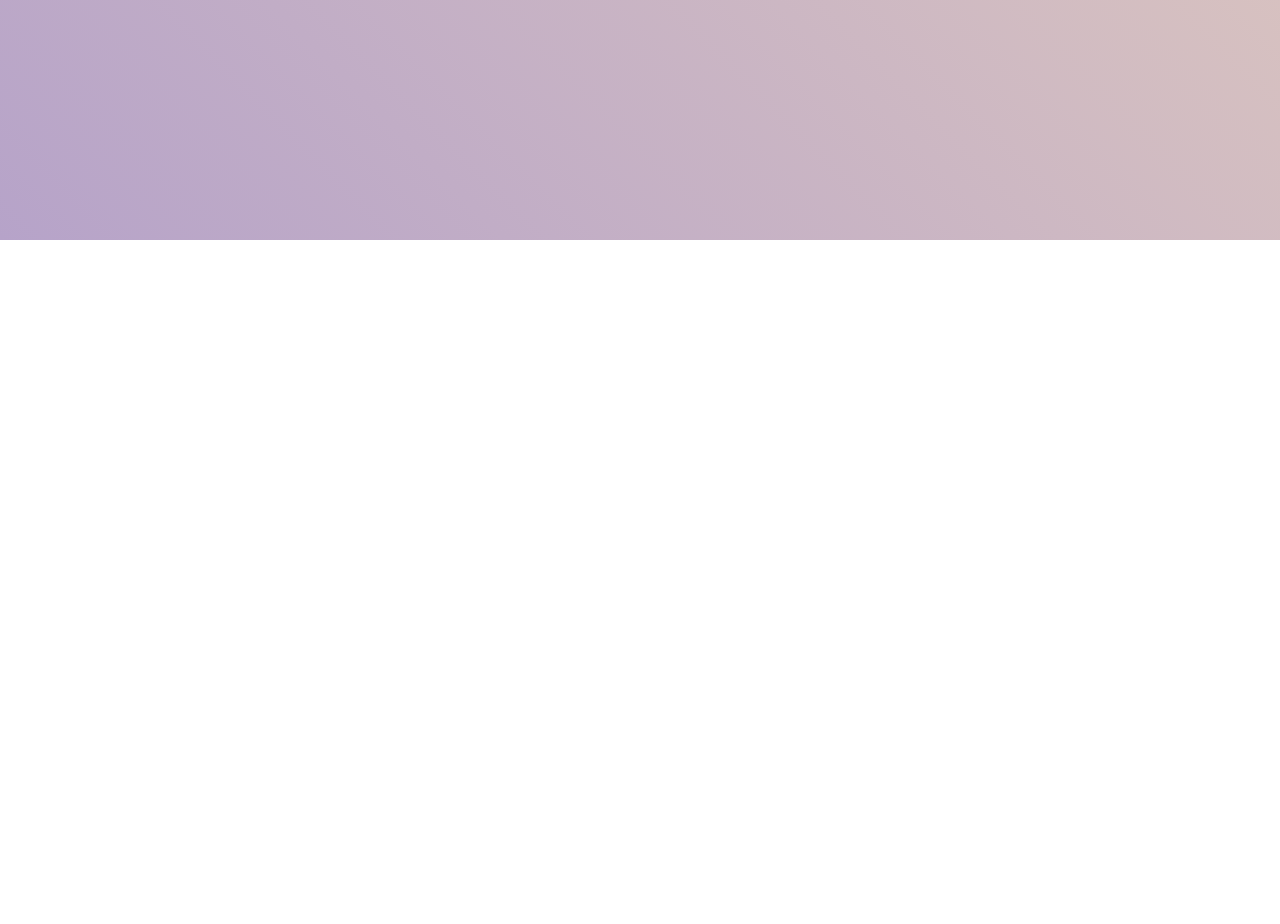
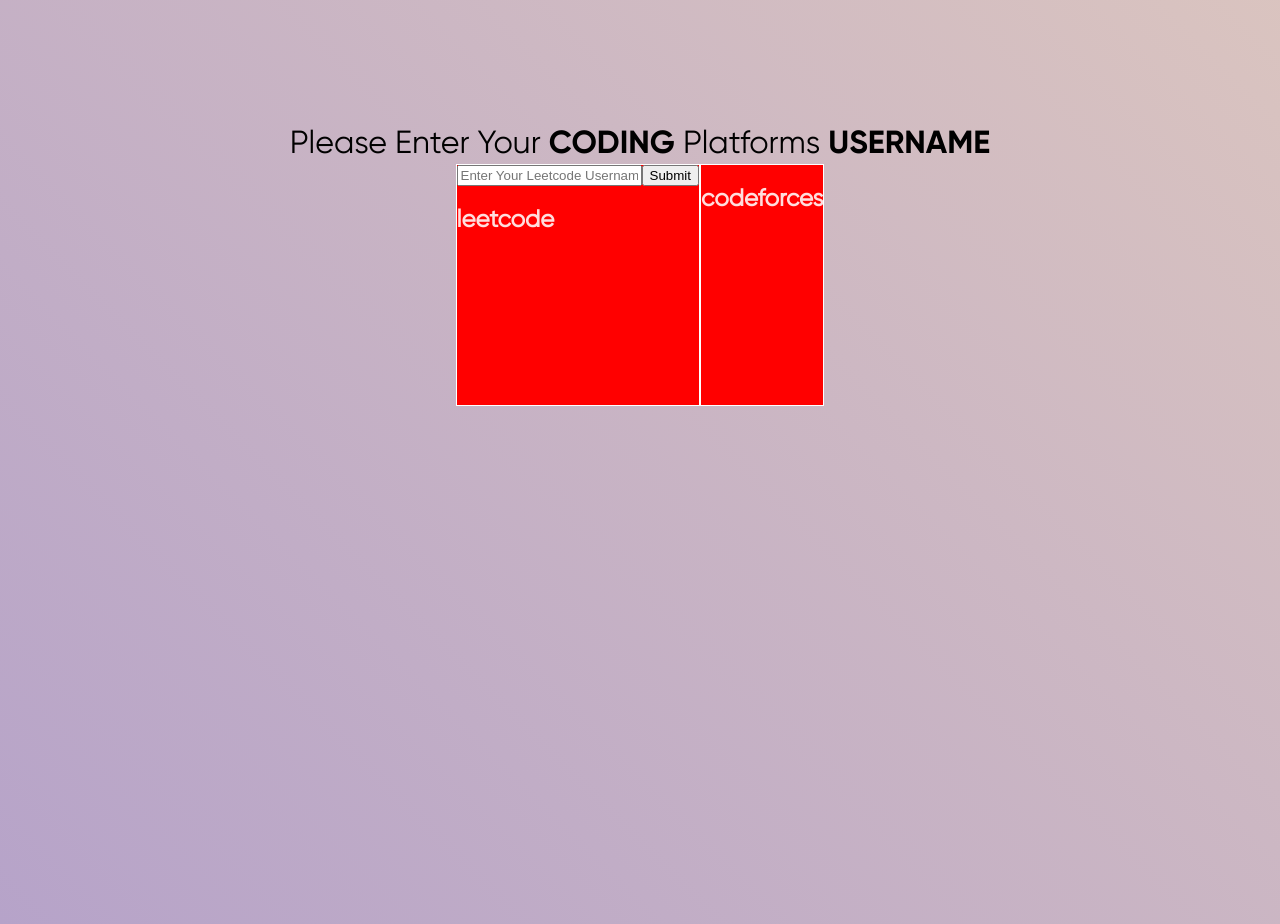
Before and after one commit to RaazKetan/CodeHut, a React (Vite) app: page / in a window 1280 px wide. Shown: the part 560-1484 px from the top of the page. Before the commit the page ends 800 px from the top, so only its background shows below. Built offline with nearby package versions, Linux system fonts and the light colour scheme.

Commit message:
+Main Section

```diff
--- a/src/App.jsx
+++ b/src/App.jsx
@@ -2,6 +2,7 @@
 import HeroSection from './Components/HeroSection/HeroSection'
 import './App.css'
 import ApiSection from './Components/ApiSection/ApiSection'
+import Main from './Components/Main/Main'
 
 function App() {
 
@@ -9,6 +10,7 @@
     <>
       <Header/>
       <HeroSection/>
+      <Main/>
       {/* <ApiSection/> */}
           </>
   )
--- a/src/Components/Header.module.css
+++ b/src/Components/Header.module.css
@@ -1,5 +1,5 @@
 .nav-bar{
-    position: fixed;
+    /* position: fixed; */
     width: 100%;
     margin: 0;
     padding: 0;
--- a/src/Components/HeroSection/HeroSection.jsx
+++ b/src/Components/HeroSection/HeroSection.jsx
@@ -1,15 +1,13 @@
 import classes from './HeroSection.module.css';
-import LeftSection from './LeftSection';
-import RightSection from './RightSection';
+import LeftSection from './LeftSection/LeftSection';
+import RightSection from './RightSection/RightSection';
 const HeroSection = () => {
         return(
             <div className={classes["hero-section"]}>
                 <LeftSection/>
                <RightSection/>
-               <div>
+            </div>
 
-               </div>
-            </div>
         );
 };
 export default HeroSection;
--- a/src/Components/HeroSection/HeroSection.module.css
+++ b/src/Components/HeroSection/HeroSection.module.css
@@ -1,9 +1,5 @@
 .hero-section{
-    /* background-color: red; */
-    /* background-color: #f5f5f5; */
     padding-top: 11rem;
-    /* width: 100%; */
-    /* text-align: center; */
     display: flex;
     padding-left: 10rem;
 }
--- a/src/Components/HeroSection/RightSection.jsx
+++ b/src/Components/HeroSection/RightSection/RightSection.jsx
@@ -1,5 +1,5 @@
 import classes from "./RightSection.module.css";
-import image from "../../assets/Images/code.jpg";
+import image from "../../../assets/Images/code.jpg";
 const RightSection = () => {
   return (
     <div className={classes["hero-section__image"]}>
--- /dev/null
+++ b/src/Components/Main/Main.jsx
@@ -0,0 +1,23 @@
+import classes from './Main.module.css';
+const Main = () => {
+    return (
+        <div className ={classes.main}>
+            <div className={classes["main-heading"]}>
+             Please Enter Your <span> CODING </span> Platforms <span> USERNAME
+             </span>
+            </div>
+            <div className={classes["main-content"]}>
+                <section className={classes["content-leetcode"]}>
+                    <input type="text" placeholder="Enter Your Leetcode Username" />
+                    <button>Submit</button>
+                    <h1>leetcode</h1>
+
+                </section>
+                <section className={classes["content-codeforces"]}>
+                    <h1>codeforces</h1>
+                </section>
+            </div>
+        </div>
+    )
+}
+export default Main;
--- /dev/null
+++ b/src/Components/Main/Main.module.css
@@ -0,0 +1,30 @@
+.main{
+    display: flex;
+    flex-direction: column;
+    align-items: center;
+    margin-top: 9em;
+    /* justify-content: center; */
+    height: 100vh;
+    /* background-color: #f5f5f5; */
+}
+.main-heading{
+    font-size:2em;
+    font-family: 'Gilroy-Regular';
+    color: black;
+}
+.main-heading span{
+    font-family: 'Gilroy-Bold';
+}
+.main-content{
+    display: flex;
+    flex-direction:row ;
+    width: 100%;
+    /* align-items: center; */
+    justify-content: center;
+}
+.main-content section{
+    border: 1px solid white;
+    height: 30vh;
+    /* width: 40%; */
+    background-color: red;
+}
```
Also changed, not shown: src/Components/HeroSection/LeftSection/LeftSection.jsx (renamed from src/Components/HeroSection/LeftSection.jsx), src/Components/HeroSection/LeftSection/LeftSection.module.css (renamed from src/Components/HeroSection/LeftSection.module.css), src/Components/HeroSection/RightSection/RightSection.module.css (renamed from src/Components/HeroSection/RightSection.module.css), 1 other file (tests, documents, lock files or other folders).
